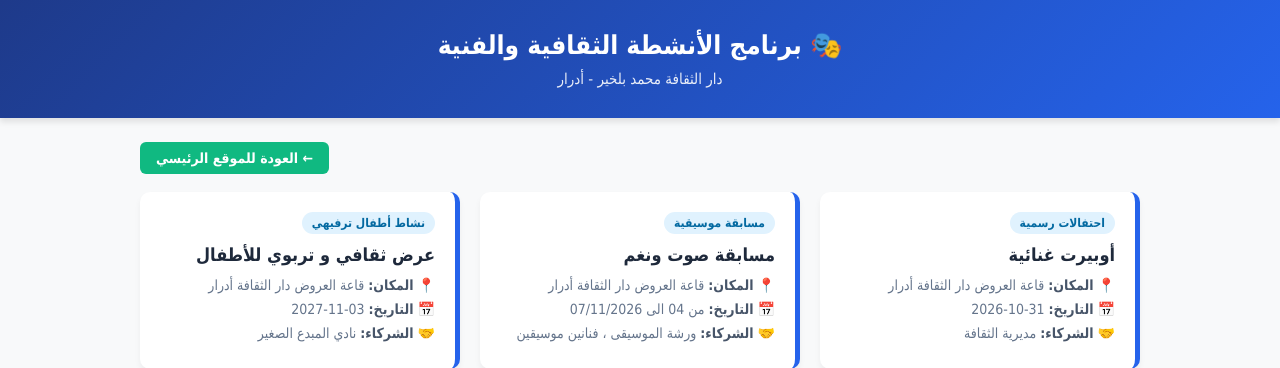
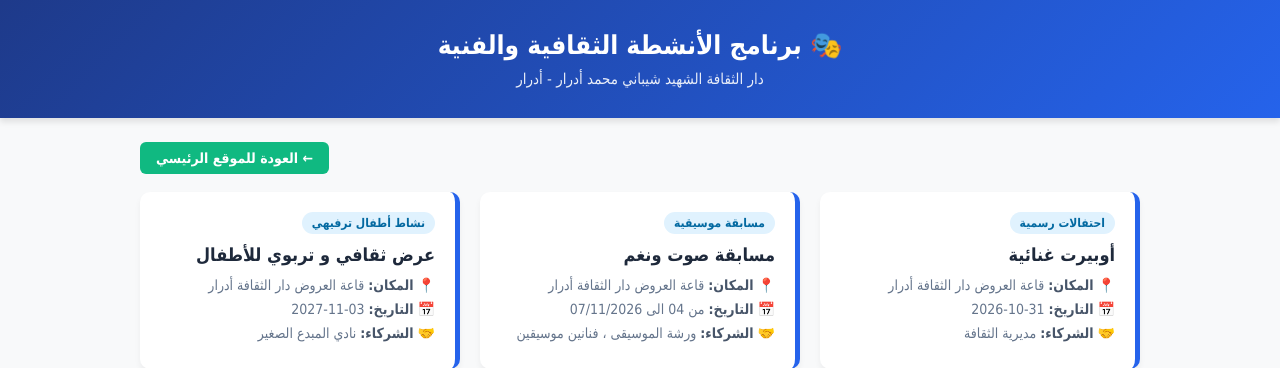
Before and after one commit to fourssan-design/libmca, a FastAPI app: page /program in a window 1280 px wide. Shown: the top 368 px of the page. Run offline with FastAPI, Linux system fonts and the light colour scheme; data comes from the database, SQL or seed files in the repository.

Commit message:
Update cultural program location in HTML

```diff
--- a/templates/activities_program.html
+++ b/templates/activities_program.html
@@ -40,7 +40,7 @@
 
     <div class="header">
         <h1>🎭 برنامج الأنشطة الثقافية والفنية</h1>
-        <p>دار الثقافة محمد بلخير - أدرار</p>
+        <p>دار الثقافة الشهيد شيباني محمد أدرار - أدرار</p>
     </div>
 
     <div class="container">
```
